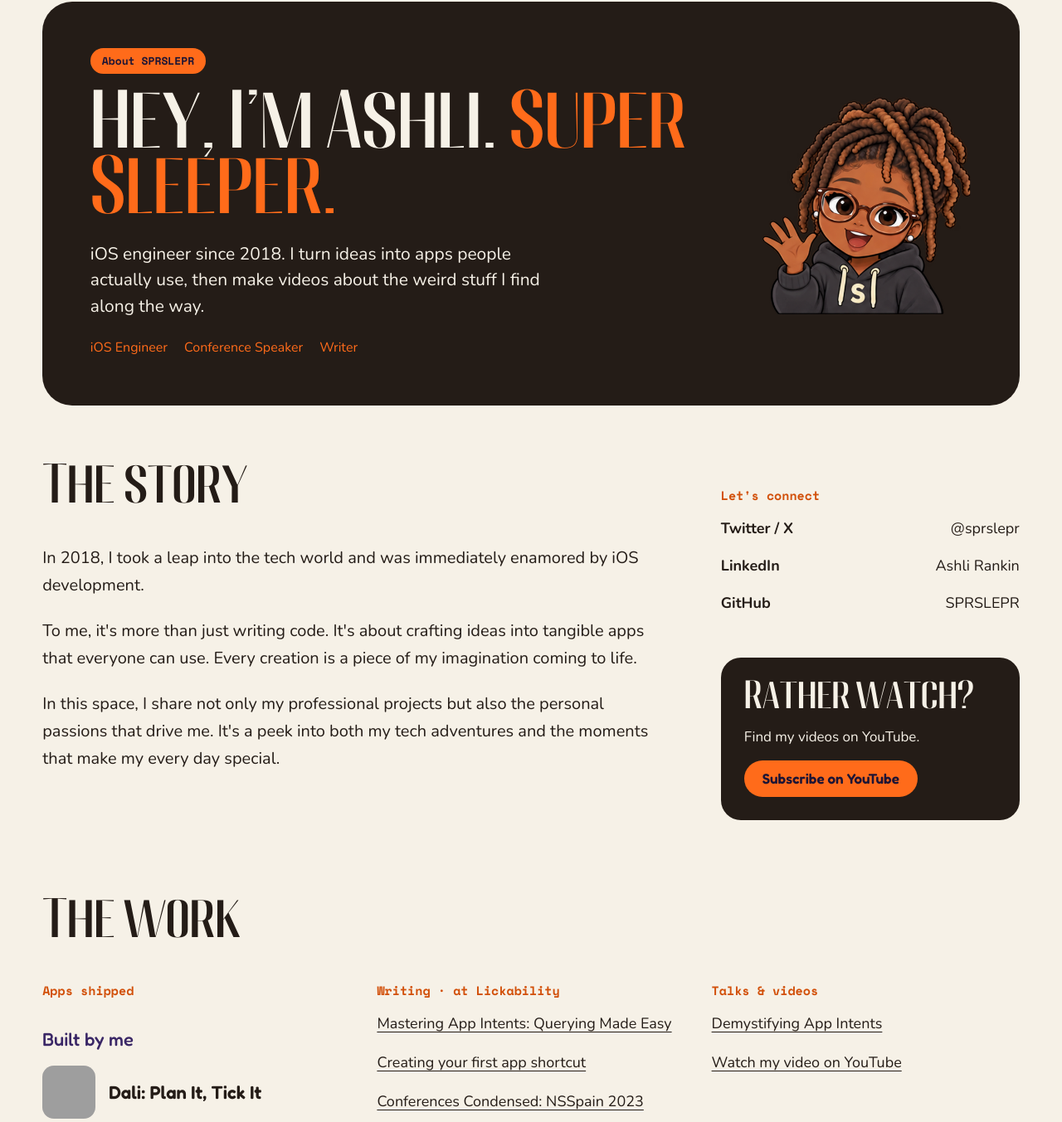
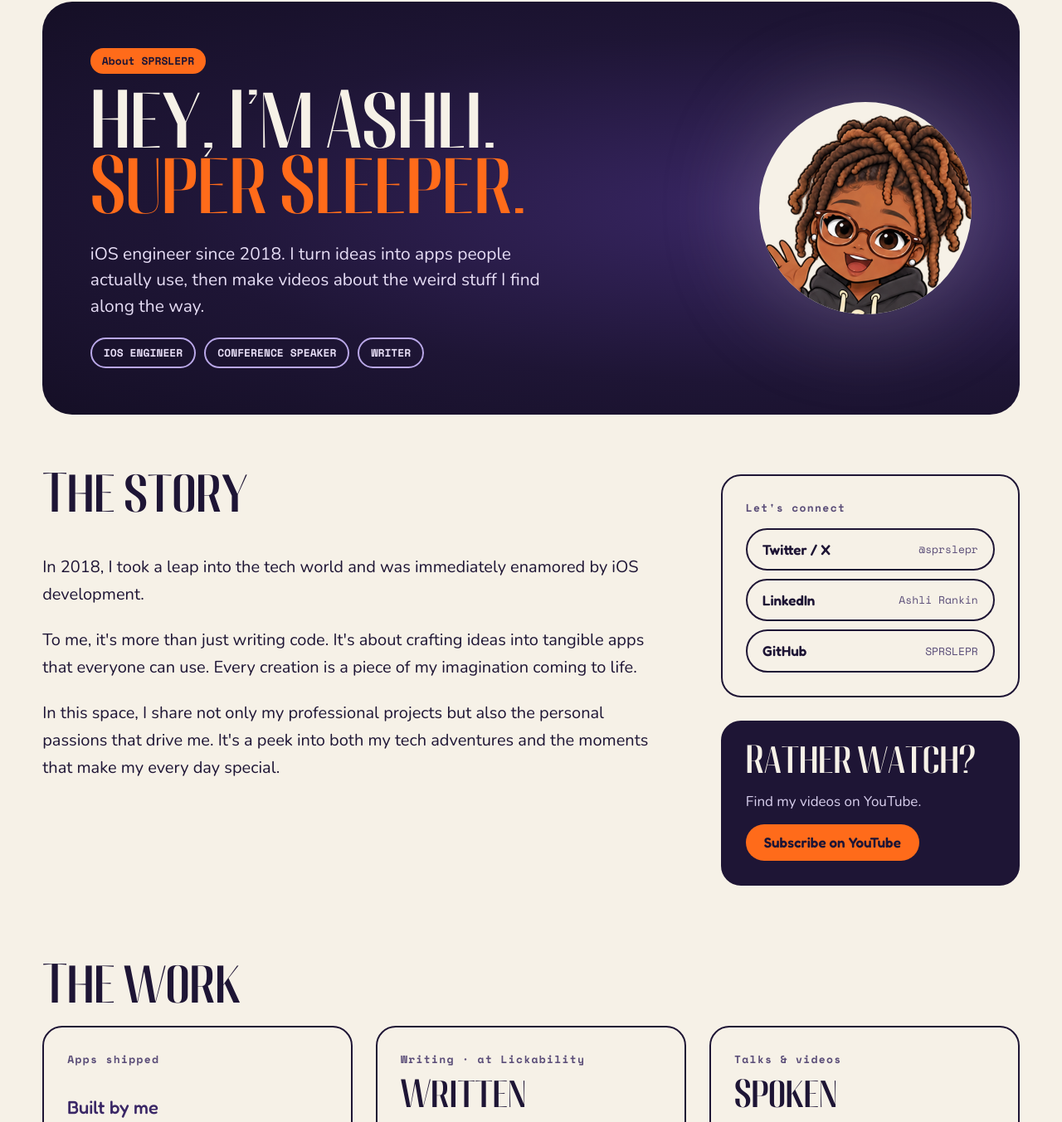
Before and after one commit to SPRSLEPR/sprslepr.com, a plain HTML site: page about.html in a window 1280 px wide. Shown: the part 136-1489 px from the top of the page at 83% size. Drawn offline with nearby package versions, Linux system fonts and the light colour scheme; grey boxes are pictures that could not be loaded.

Commit message:
Match About page to supplied visual reference

```diff
--- a/about.html
+++ b/about.html
@@ -9,7 +9,7 @@
 <meta property="og:description" content="Ashli (Super Sleeper): iOS engineer, conference speaker and writer.">
 <meta property="og:image" content="https://sprslepr.com/assets/img/og-banner.png">
 <link rel="icon" href="assets/img/favicon.png">
-<link rel="stylesheet" href="assets/css/site.css?v=12">
+<link rel="stylesheet" href="assets/css/site.css?v=13">
 </head>
 <body class="sps sps-about">
 <header class="sps-header">
@@ -27,7 +27,7 @@
     <section class="sps-about-hero">
       <div style="display:flex;flex-direction:column;gap:22px;align-items:flex-start">
         <span class="sps-tag">About SPRSLEPR</span>
-        <h1 class="sps-display">Hey, I'm Ashli. <span class="sps-orange">Super Sleeper.</span></h1>
+        <h1 class="sps-display">Hey, I'm Ashli. <span class="sps-orange" style="display:block">Super Sleeper.</span></h1>
         <p>iOS engineer since 2018. I turn ideas into apps people actually use, then make videos about the weird stuff I find along the way.</p>
         <div class="sps-roles"><span>iOS Engineer</span><span>Conference Speaker</span><span>Writer</span></div>
       </div>
@@ -97,6 +97,7 @@
       </div>
       <div class="sps-card">
         <div class="sps-label">Writing · at Lickability</div>
+        <h2>Written</h2>
         <ul class="sps-links">
           <li><a href="https://lickability.com/blog/app-intents/">Mastering App Intents: Querying Made Easy</a></li>
           <li><a href="https://lickability.com/blog/creating-your-first-app-shortcut/">Creating your first app shortcut</a></li>
@@ -107,6 +108,7 @@
       </div>
       <div class="sps-card">
         <div class="sps-label">Talks &amp; videos</div>
+        <h2>Spoken</h2>
         <ul class="sps-links">
           <li><a href="https://youtu.be/S347vT40lYQ">Demystifying App Intents</a></li>
           <li><a href="https://youtu.be/pBSAOxA5gZ8">Watch my video on YouTube</a></li>
--- a/assets/css/site.css
+++ b/assets/css/site.css
@@ -99,21 +99,31 @@
 }
 
 /* Static-site extras */
-.sps-about{color:#241C17;}
-.sps-about-hero{margin-top:48px;border-radius:36px;background:#241C17;color:var(--paper);display:grid;grid-template-columns:minmax(0,1fr) auto;gap:40px;align-items:center;padding:56px clamp(24px,4.5vw,64px);}
+/* About */
+.sps-about-hero{position:relative;margin-top:48px;border-radius:36px;overflow:hidden;background:radial-gradient(ellipse at 78% 50%,var(--dusk) 0%,var(--night) 60%,var(--deep) 100%);color:var(--paper);display:grid;grid-template-columns:minmax(0,1fr) auto;gap:40px;align-items:center;padding:56px clamp(24px,4.5vw,64px);}
 .sps-about-hero h1{font-size:clamp(52px,6.5vw,88px);}
-.sps-about-hero p{margin:0;font-size:21px;line-height:1.5;max-width:560px;}
-.sps-roles{display:flex;flex-wrap:wrap;gap:10px 20px;font-size:16px;color:var(--orange);}
-.sps-moon{width:clamp(180px,20vw,260px);}
-.sps-moon img{display:block;width:100%;height:auto;}
+.sps-about-hero p{margin:0;font-size:21px;line-height:1.5;color:var(--lav-soft);max-width:560px;}
+.sps-about-hero .sps-roles{display:flex;flex-wrap:wrap;gap:10px;}
+.sps-roles span{border:2px solid var(--lav);color:var(--lav-soft);font-family:'Space Mono',monospace;font-weight:700;font-size:13px;padding:6px 14px;border-radius:999px;text-transform:uppercase;}
+.sps-moon{position:relative;width:clamp(200px,20vw,280px);aspect-ratio:1;border-radius:50%;overflow:hidden;background:var(--paper);box-shadow:0 0 120px rgba(246,241,231,.25);}
+.sps-moon img{position:absolute;left:-2%;bottom:-14%;width:104%;height:auto;}
 .sps-about-body{display:flex;flex-direction:column;gap:22px;}
 .sps-about-body p{margin:0;font-size:20px;line-height:1.65;}
-.sps-about .sps-card{border:0;padding:24px 0;}
-.sps-about .sps-card--night{background:#241C17;padding:28px;}
-.sps-about .sps-label{color:var(--orange-ink);letter-spacing:0;font-size:15px;}
-.sps-about .sps-card--night p{color:var(--paper)!important;}
-.sps-work{display:grid;grid-template-columns:repeat(3,minmax(0,1fr));gap:32px;padding-bottom:96px;}
-.sps-work h2{font-family:'Savannah','Fredoka',sans-serif;font-weight:400;font-size:40px;line-height:1;margin:0;color:var(--dusk);}
+.sps-work{display:grid;grid-template-columns:repeat(3,minmax(0,1fr));gap:28px;padding-bottom:96px;}
+.sps-work .sps-card h2{font-family:'Savannah','Fredoka',sans-serif;font-weight:400;font-size:40px;line-height:1;margin:0;}
+.sps-links{list-style:none;margin:0;padding:0;}
+.sps-links li{border-top:2px solid var(--night);}
+.sps-links a{display:flex;justify-content:space-between;gap:12px;padding:14px 0;font-family:'Fredoka',sans-serif;font-weight:600;font-size:19px;line-height:1.25;}
+.sps-links a::after{content:'→';color:var(--orange-ink);flex:none;}
+.sps-connect{display:flex;flex-direction:column;gap:10px;align-items:stretch;}
+.sps-connect a{display:flex;justify-content:space-between;border:2px solid var(--night);border-radius:999px;padding:10px 18px;font-family:'Fredoka',sans-serif;font-weight:600;font-size:17px;}
+.sps-connect a span{font-family:'Space Mono',monospace;font-weight:400;font-size:13px;color:var(--muted);align-self:center;}
+@media (max-width:960px){
+  .sps-about-hero{grid-template-columns:minmax(0,1fr);}
+  .sps-about-hero .sps-moon{order:-1;}
+  .sps-work{grid-template-columns:minmax(0,1fr);}
+}
+
 .sps-app-previews{list-style:none;margin:0;padding:0;display:flex;flex-direction:column;gap:28px;}
 .sps-app-group-title{margin:16px 0 0;font-family:'Fredoka',sans-serif;font-size:22px;font-weight:500;color:var(--dusk);}
 .sps-app-preview{display:grid;grid-template-columns:64px minmax(0,1fr);align-items:center;gap:12px 16px;}
@@ -121,12 +131,6 @@
 .sps-app-preview strong{font-family:'Fredoka',sans-serif;font-size:22px;line-height:1.2;}
 .sps-app-preview__description,.sps-app-preview__store{grid-column:1/-1;font-size:16px;line-height:1.5;}
 .sps-app-preview__store{color:var(--orange-ink);font-weight:700;text-decoration:underline;text-underline-offset:4px;}
-.sps-links{list-style:none;margin:0;padding:0;display:flex;flex-direction:column;gap:18px;}
-.sps-links a{font-size:18px;line-height:1.4;text-decoration:underline;text-underline-offset:4px;}
-.sps-connect{display:flex;flex-direction:column;gap:16px;}
-.sps-connect a{display:flex;flex-wrap:wrap;justify-content:space-between;gap:8px;font-weight:700;}
-.sps-connect a span{font-weight:400;}
-@media(max-width:960px){.sps-about-hero,.sps-work{grid-template-columns:minmax(0,1fr);}.sps-about-hero .sps-moon{justify-self:center;}.sps-work{gap:16px;}}
 .sps-about-heading{margin:20px 0 0;font-family:'Savannah','Fredoka',sans-serif;font-size:44px;font-weight:400;line-height:.95;color:#241C17;}
 .sps-about-roles{list-style:none;margin:0;padding:0;display:flex;flex-wrap:wrap;gap:12px;}
 .sps-about-roles li{padding:10px 18px;border-radius:999px;color:#241C17;font-weight:700;}
```
